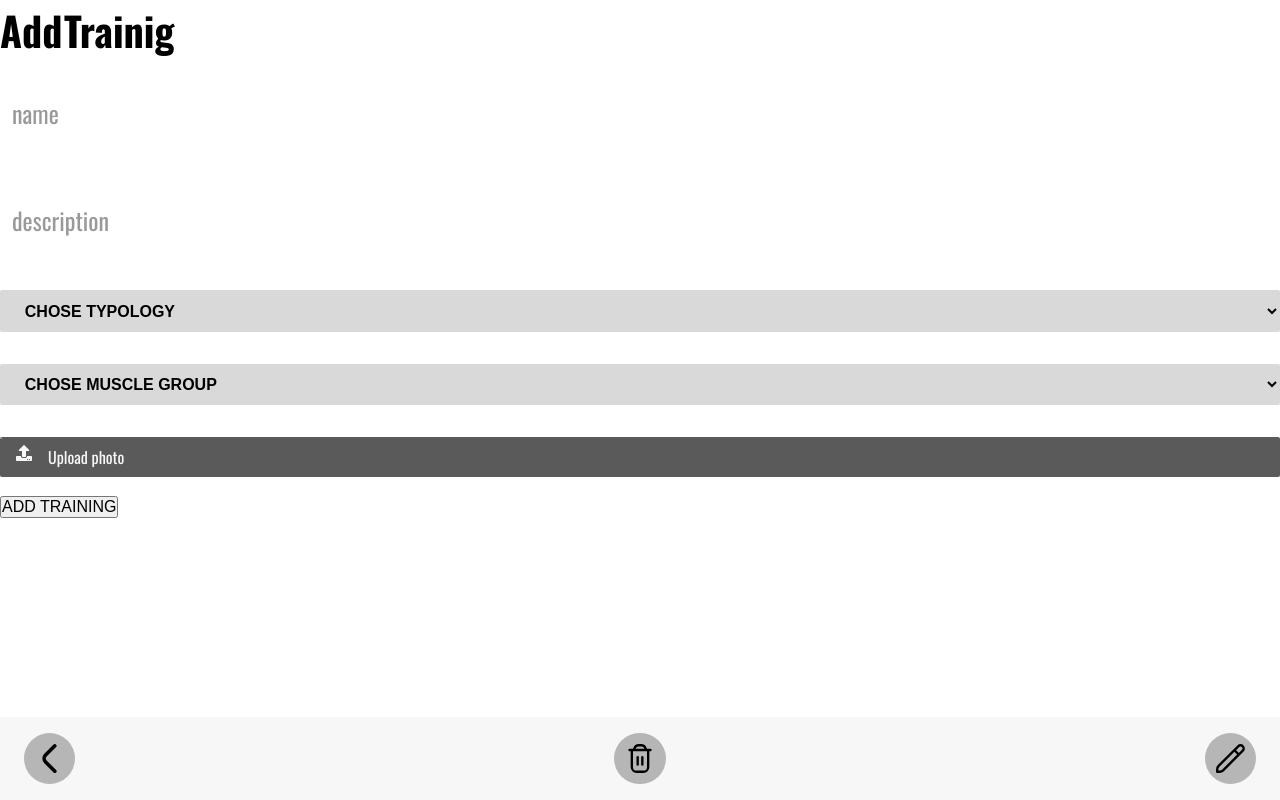
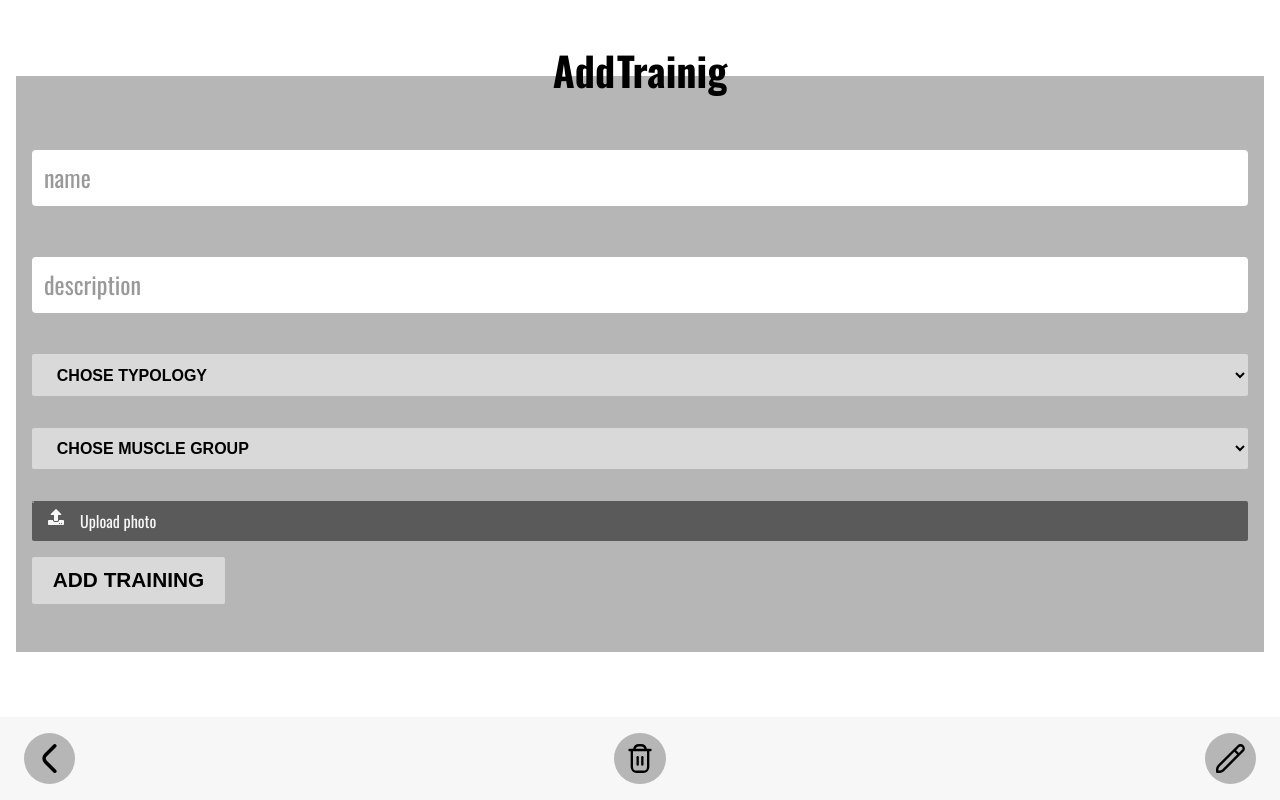
Before and after one commit to Isuapp/training-app, a React (Create React App) app: page /add-training in a window 1280 px wide. Built offline with nearby package versions, Linux system fonts and the light colour scheme.

Commit message:
add trainig styles (mixed witrh edit, improve later)

```diff
--- a/src/App.css
+++ b/src/App.css
@@ -31,3 +31,29 @@ p.text-link{
 main.main-app{
   padding:0 0 8rem 0;
 }
+
+section.form-wraper{
+  padding:1rem 1rem;
+}
+
+section.form-wraper form{
+  background-color: var(--darkColor);
+  padding:3rem 1rem;
+}
+
+section.form-wraper>h2{
+  transform: translateY(1.5rem);
+  text-align: center;
+}
+
+select{
+  border:none;
+  padding:.7rem 1.3rem;
+  text-transform: uppercase;
+  font-weight: bold;
+  background-color: var(--mainColor);
+  border-radius: 2px;
+  min-width: 15rem;
+  width:100%;
+  margin:1rem 0rem;
+}
--- a/src/components/addTraining/AddTraining.js
+++ b/src/components/addTraining/AddTraining.js
@@ -1,3 +1,4 @@
+
 import jwt from 'jwt-decode';
 
 import { addTrainingService } from "../../services";
@@ -8,6 +9,7 @@ import Input from "../input/Input";
 import FileInput from '../fileInput/FileInput';
 import { useAdmin } from '../../context/adminContext';
 import { useNavigate } from 'react-router-dom';
+import Button from '../button/Button';
 const AddTraining = ()=>{
 
     let navigate = useNavigate()
@@ -51,7 +53,7 @@ const AddTraining = ()=>{
 
 
     return(
-        <main>
+        <section className='form-wraper'>
         <h2>AddTrainig</h2>
         <form onSubmit={handleAddTraining}>
             <Input
@@ -95,14 +97,14 @@ const AddTraining = ()=>{
                 : null
                 }
             </FileInput>
-            <button disabled={loading}>
-                {loading && 'LOADING'}
-                {!loading && 'ADD TRAINING'}
-            </button>
+            <Button
+                disabled={loading}
+                name={loading? 'loading..': 'add training'}
+            />
         </form>
         {error && <p className='error'>{error}</p>}
         {success && <p className='success'>{success}</p>}
-    </main>
+    </section>
     )
 }
 
--- a/src/components/editTraining/EditTraining.js
+++ b/src/components/editTraining/EditTraining.js
@@ -1,4 +1,3 @@
-import './editTraining.css';
 
 import Input from '../input/Input';
 import FileInput from '../fileInput/FileInput.js';
@@ -58,7 +57,7 @@ const EditTrainig = ()=>{
 
 
     return(
-        <section className='edit-wraper'>
+        <section className='form-wraper'>
         <h2>Edit Training</h2>
         <form onSubmit={handleEdit}>
             <Input
--- a/src/components/editTraining/editTraining.css
+++ /dev/null
@@ -1,25 +0,0 @@
-section.edit-wraper{
-    padding:1rem 1rem;
-}
-
-section.edit-wraper form{
-    background-color: var(--darkColor);
-    padding:3rem 1rem;
-}
-
-section.edit-wraper>h2{
-    transform: translateY(1.5rem);
-    text-align: center;
-}
-
-select{
-    border:none;
-    padding:.7rem 1.3rem;
-    text-transform: uppercase;
-    font-weight: bold;
-    background-color: var(--mainColor);
-    border-radius: 2px;
-    min-width: 15rem;
-    width:100%;
-    margin:1rem 0rem;
-}
```
